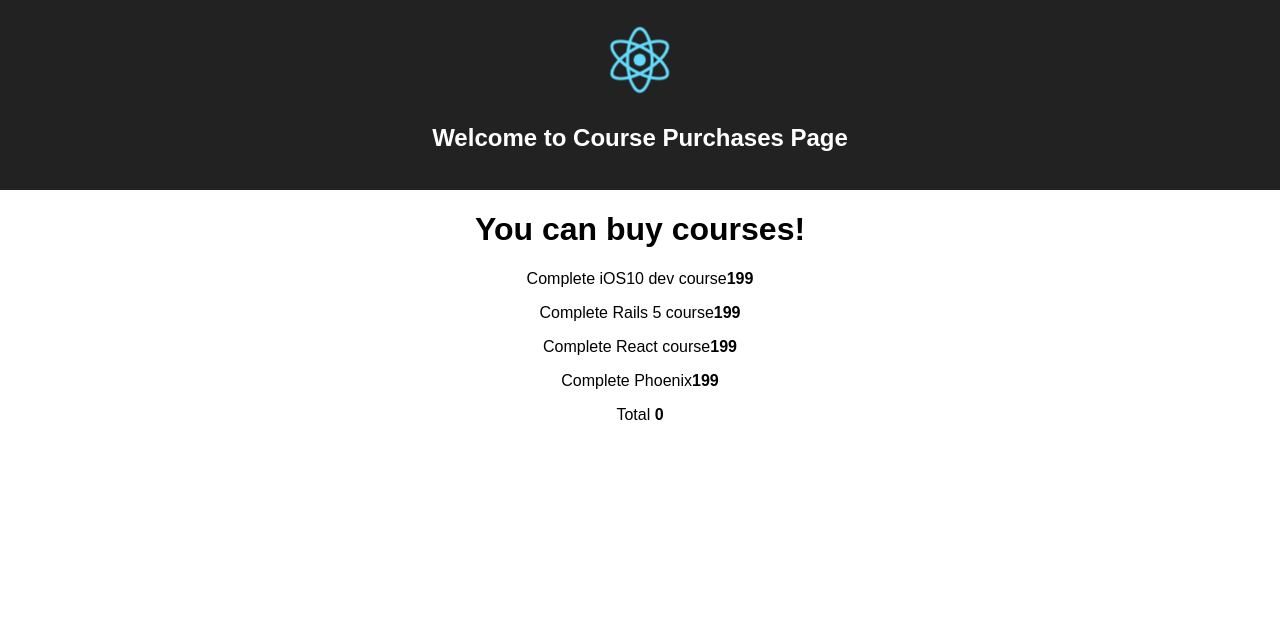
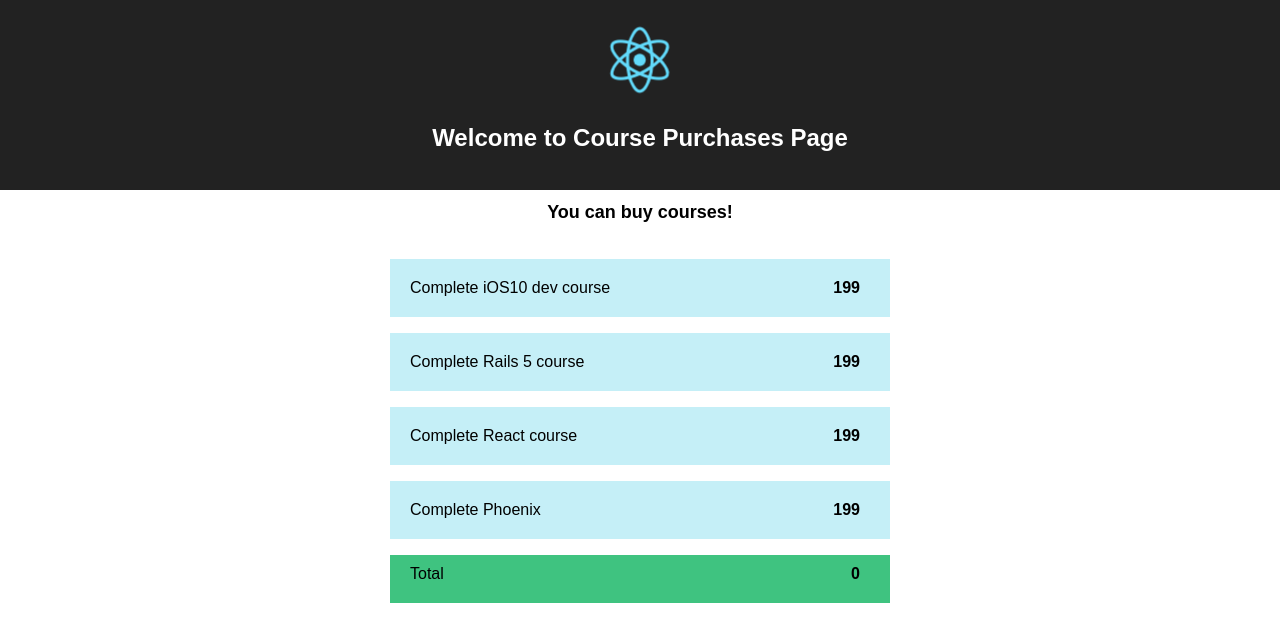
Before and after one commit to JMD1986/coursepurchase, a React (Create React App) app: page / in a window 1280 px wide. Shown: the top 642 px of the page. Built offline with nearby package versions, Linux system fonts and the light colour scheme.

Commit message:
added styling

```diff
--- a/src/App.css
+++ b/src/App.css
@@ -22,3 +22,56 @@
   from { transform: rotate(0deg); }
   to { transform: rotate(360deg); }
 }
+
+
+h1{
+    font-size:18px;
+    margin-bottom:20px;
+}
+
+#courses{
+    list-style: none;
+    display: inline-block;
+    width: 500px;
+    text-align: left;
+}
+
+#courses p{
+    display: block;
+    padding: 20px 20px;
+    background-color: #C5EFF7;
+    color: #000;
+    position: relative;
+    cursor: pointer;
+
+    transition: 0.3s;
+}
+
+#courses p b{
+    position: absolute;
+    right: 30px;
+    width: 100px;
+    color: #000;
+    text-align: right;
+}
+
+#courses p:hover{
+    background-color:#52B3D9;
+    color:#fff;
+}
+
+#courses p.active{
+    color:#fff;
+    background-color:#446CB3;
+}
+
+#courses p.active b{
+    color: #fff;
+}
+
+
+#total{
+    background: #3FC380 !important;
+    cursor: default !important;
+    padding-top: 10px !important;
+}
--- a/src/coursesales.js
+++ b/src/coursesales.js
@@ -25,7 +25,7 @@ class Coursesales extends Component {
     return (
       <div>
         <h1>You can buy courses!</h1>
-        <div id="couses">{courses}
+        <div id="courses">{courses}
           <p id="total">Total <b>{this.state.total}</b>
           </p>
         </div>
```
